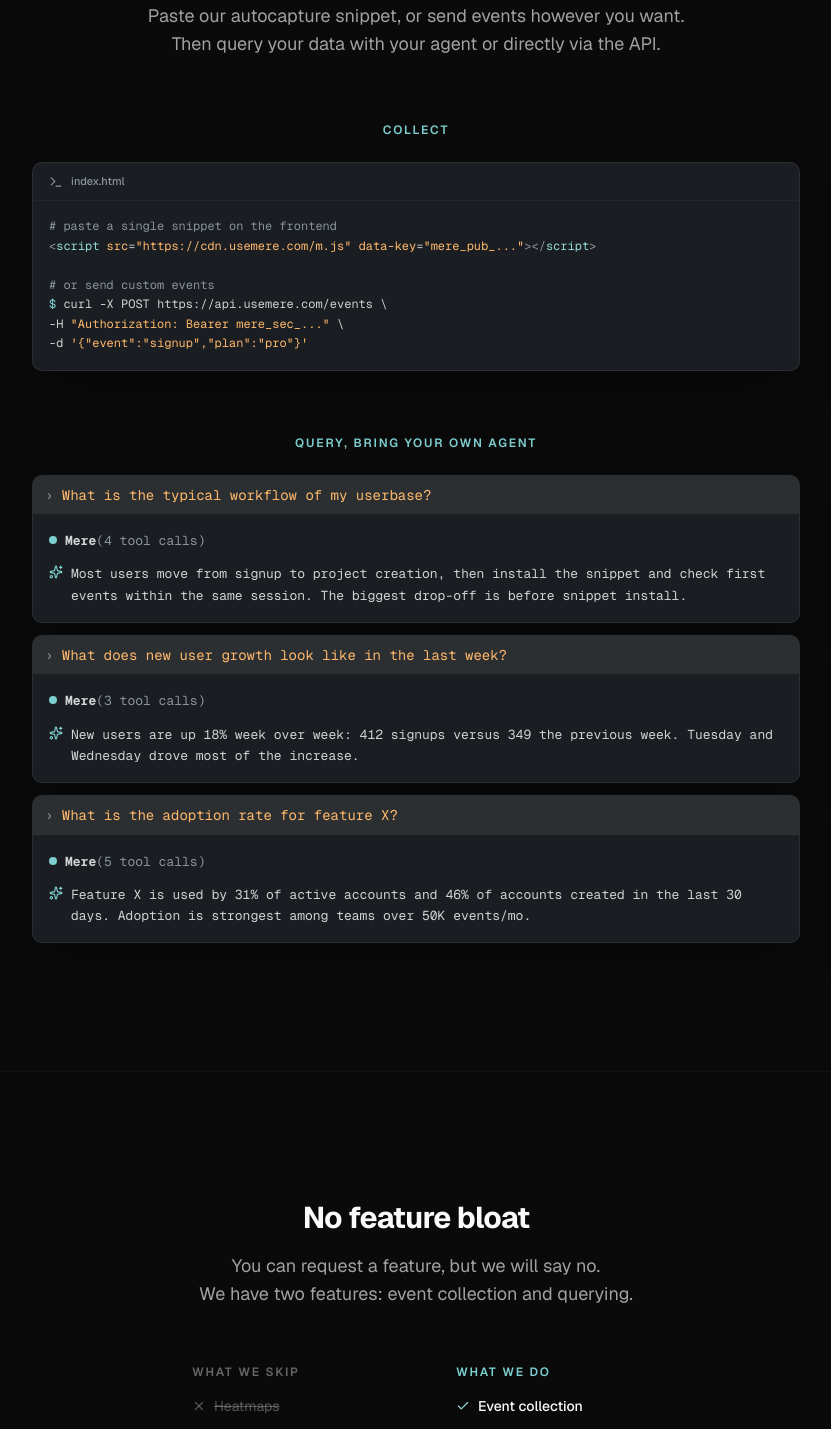
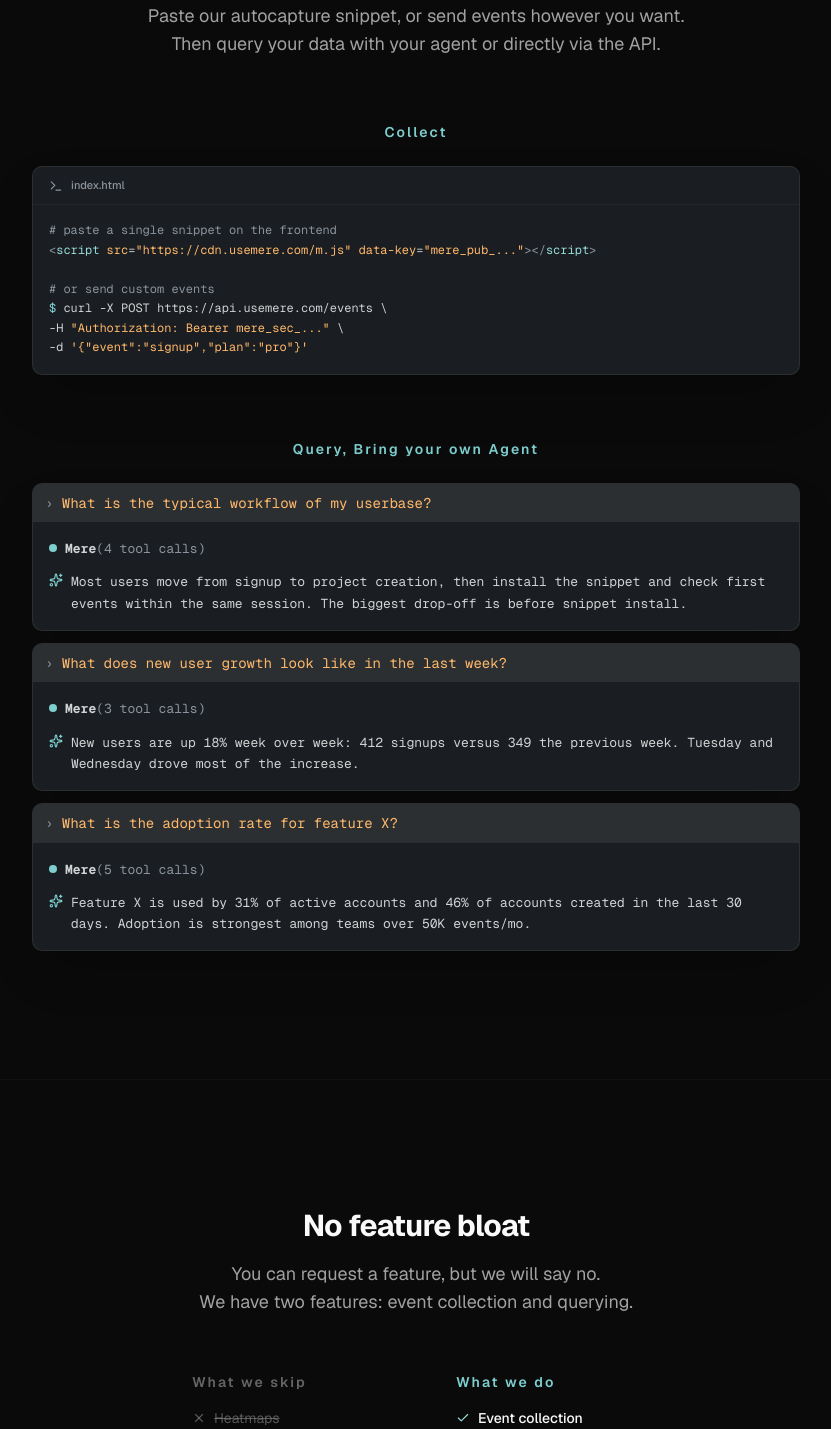
Before and after one commit to jjdinho/use-mere-landing, a Next.js app: page / in a window 1280 px wide. Shown: the part 1260-2689 px from the top of the page, without its empty margins (224-1055 px from the left). Built offline with nearby package versions, Linux system fonts and the light colour scheme.

Commit message:
Refine landing labels and add pricing slider pulse (#13)
- Drop uppercase from setup, pricing, and feature-list eyebrow labels
- Bump Collect/Query and What we skip/do labels to text-sm
- Pulse the pricing slider thumb to invite dragging (stops on
  hover/focus, respects prefers-reduced-motion)

```diff
--- a/src/app/globals.css
+++ b/src/app/globals.css
@@ -446,6 +446,35 @@
   }
 }
 
+/* Pricing slider thumb pulse — radiating ring invites visitors to drag the
+   handle and explore pricing. Stops as soon as they engage (hover or focus). */
+@keyframes slider-thumb-pulse {
+  0% {
+    box-shadow: 0 0 0 0 oklch(0.80 0.08 195 / 0.5);
+  }
+  70% {
+    box-shadow: 0 0 0 10px oklch(0.80 0.08 195 / 0);
+  }
+  100% {
+    box-shadow: 0 0 0 0 oklch(0.80 0.08 195 / 0);
+  }
+}
+
+.slider-pulse [data-slot="slider-thumb"] {
+  animation: slider-thumb-pulse 2s ease-out infinite;
+}
+
+.slider-pulse:hover [data-slot="slider-thumb"],
+.slider-pulse:focus-within [data-slot="slider-thumb"] {
+  animation: none;
+}
+
+@media (prefers-reduced-motion: reduce) {
+  .slider-pulse [data-slot="slider-thumb"] {
+    animation: none;
+  }
+}
+
 /* Wordmark pulse — pixelated radial reveal of the brand gradient on hover.
    Used by the "Mere" pixel wordmark in the header. */
 .wordmark-pulse {
--- a/src/app/page.tsx
+++ b/src/app/page.tsx
@@ -303,7 +303,7 @@
       {/* Slider */}
       <div className="mb-10">
         <div className="flex items-baseline justify-between mb-3">
-          <span className="text-xs uppercase tracking-wider text-muted-foreground font-medium">
+          <span className="text-xs tracking-wider text-muted-foreground font-medium">
             Events / month
           </span>
           <span className="text-xs font-mono tabular-nums tracking-wider text-foreground">
@@ -318,7 +318,7 @@
           // Base UI passes a number for single-thumb sliders even when `value`
           // is an array — guard for either shape.
           onValueChange={(v) => setTierIdx(Array.isArray(v) ? v[0] : v)}
-          className="[&_[data-slot=slider-range]]:bg-sv-teal-500 [&_[data-slot=slider-thumb]]:bg-sv-teal-500 [&_[data-slot=slider-thumb]]:border-sv-teal-400 [&_[data-slot=slider-thumb]]:size-4 [&_[data-slot=slider-thumb]]:ring-sv-teal-500/30"
+          className="slider-pulse [&_[data-slot=slider-range]]:bg-sv-teal-500 [&_[data-slot=slider-thumb]]:bg-sv-teal-500 [&_[data-slot=slider-thumb]]:border-sv-teal-400 [&_[data-slot=slider-thumb]]:size-4 [&_[data-slot=slider-thumb]]:ring-sv-teal-500/30"
         />
         <div className="relative text-lg text-muted-foreground mt-3 font-mono">
           {EVENT_TIERS.map((n, i) => {
@@ -575,7 +575,7 @@
 
           <div className="max-w-3xl mx-auto space-y-16">
             <div>
-              <p className="text-xs uppercase tracking-[0.15em] text-sv-teal-500 font-semibold mb-6 text-center">
+              <p className="text-sm tracking-[0.15em] text-sv-teal-500 font-semibold mb-6 text-center">
                 Collect
               </p>
               <CodeCard filename="index.html">
@@ -609,7 +609,7 @@
             </div>
 
             <div>
-              <p className="text-xs uppercase tracking-[0.15em] text-sv-teal-500 font-semibold mb-6 text-center">
+              <p className="text-sm tracking-[0.15em] text-sv-teal-500 font-semibold mb-6 text-center">
                 Query, Bring your own Agent
               </p>
               <div className="space-y-3">
@@ -642,7 +642,7 @@
           <div className="grid grid-cols-2 gap-8 sm:gap-20 max-w-md mx-auto text-left">
             {/* Bloat we skip */}
             <div>
-              <p className="text-xs uppercase tracking-[0.15em] text-muted-foreground/60 font-semibold mb-4">
+              <p className="text-sm tracking-[0.15em] text-muted-foreground/60 font-semibold mb-4">
                 What we skip
               </p>
               <ul className="space-y-2.5">
@@ -670,7 +670,7 @@
 
             {/* What we do */}
             <div>
-              <p className="text-xs uppercase tracking-[0.15em] text-sv-teal-500 font-semibold mb-4">
+              <p className="text-sm tracking-[0.15em] text-sv-teal-500 font-semibold mb-4">
                 What we do
               </p>
               <ul className="space-y-2.5">
```
